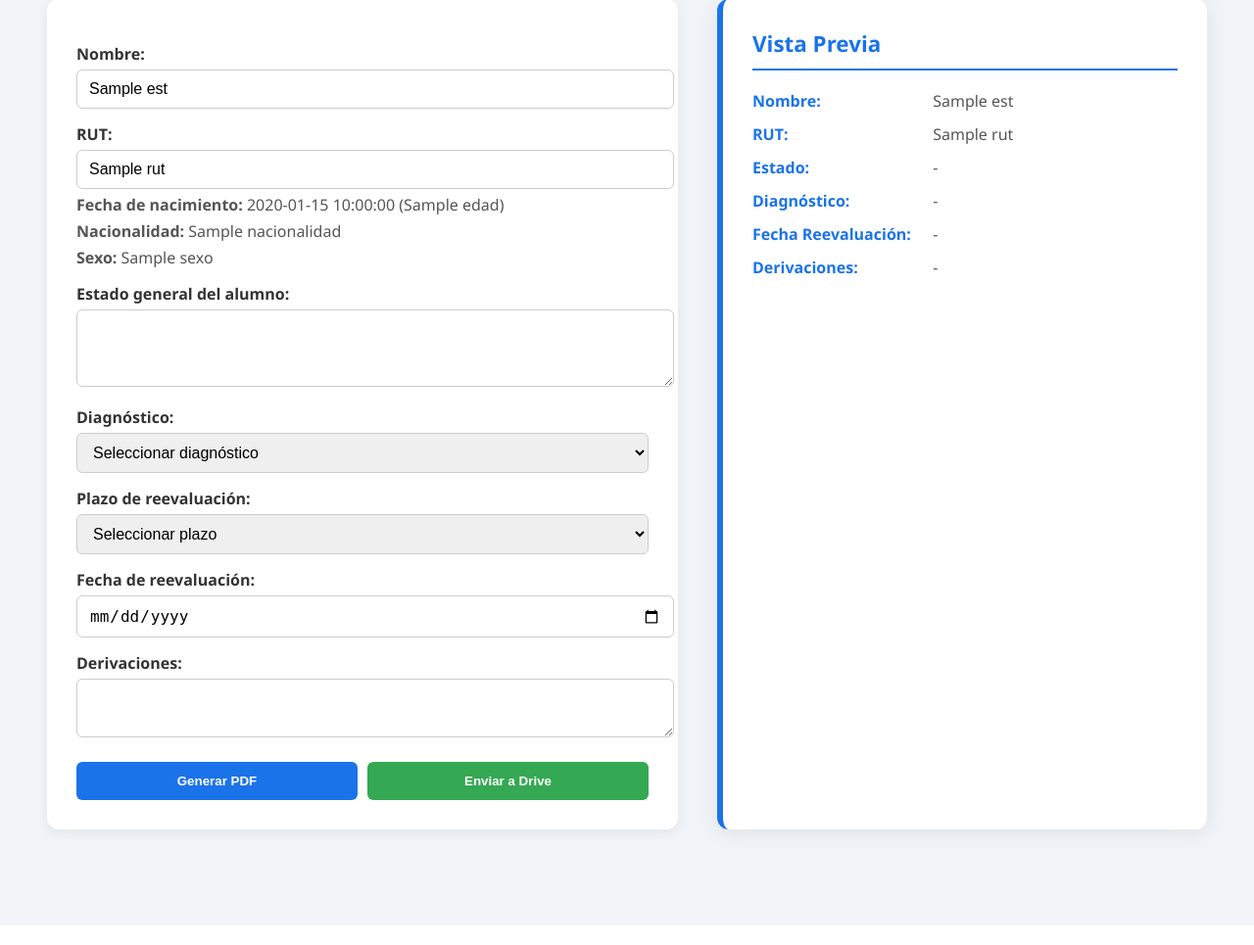
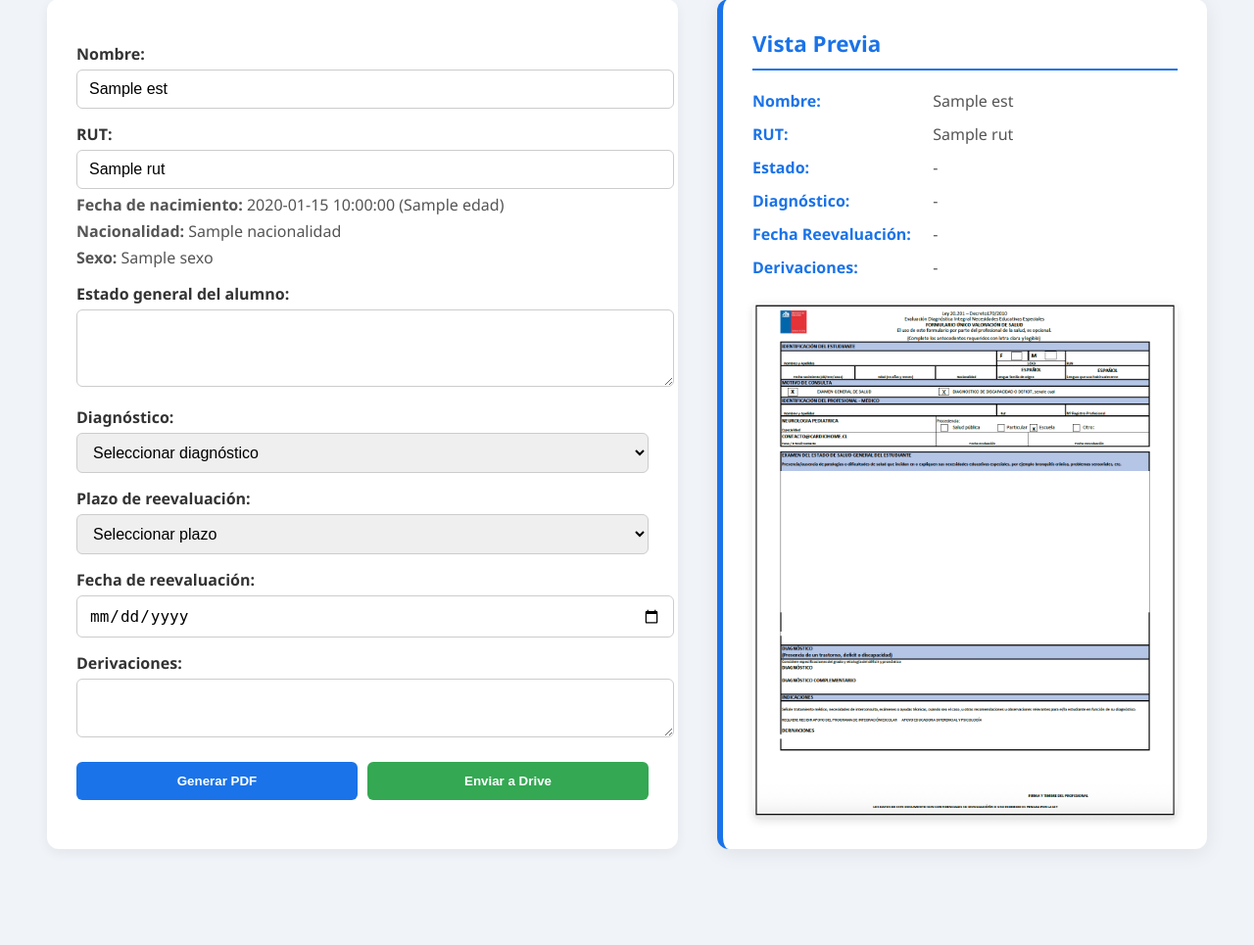
Before and after one commit to jmirandal1994/cardiohome_vercel, a Flask app: template templates/formulario_relleno.html in a window 1280 px wide. Shown: the part 431-1396 px from the top of the page at 98% size. Run offline with Flask 3, Linux system fonts and the light colour scheme; the template is opened without the code that fills it: most values are stand-ins (such as "Sample title", 1, 10 or a date in 2020).

Commit message:
Update formulario_relleno.html

```diff
--- a/templates/formulario_relleno.html
+++ b/templates/formulario_relleno.html
@@ -59,6 +59,8 @@
       padding: 30px;
       border-left: 6px solid #1a73e8;
       transition: box-shadow 0.3s ease, transform 0.2s ease;
+      position: relative;
+      overflow: hidden;
     }
 
     .preview:hover {
@@ -90,6 +92,14 @@
     .preview span {
       font-weight: 500;
       color: #555;
+    }
+
+    .preview-img {
+      display: block;
+      width: 100%;
+      margin-top: 25px;
+      border-radius: 8px;
+      box-shadow: 0 2px 8px rgba(0,0,0,0.1);
     }
 
     label {
@@ -216,12 +226,14 @@
       <p><strong>Diagnóstico:</strong> <span class="prev-diagnostico">-</span></p>
       <p><strong>Fecha Reevaluación:</strong> <span class="prev-reevaluacion">-</span></p>
       <p><strong>Derivaciones:</strong> <span class="prev-derivaciones">-</span></p>
+
+      <!-- Imagen de muestra del formulario -->
+      <img src="/static/formulario_muestra.png" alt="Ejemplo Formulario" class="preview-img">
     </div>
   </div>
   {% endfor %}
 
   <script>
-    // Buscador
     const input = document.getElementById('buscador');
     input.addEventListener('input', function () {
       const filtro = this.value.toLowerCase();
@@ -232,7 +244,6 @@
       });
     });
 
-    // Calcular fecha reevaluación
     function setFechaReevaluacion(select) {
       const años = parseInt(select.value);
       if (!años) return;
@@ -247,7 +258,6 @@
       fechaInput.value = fecha;
     }
 
-    // Actualizar Vista Previa
     function updatePreview(form) {
       const container = form.closest('.container');
       container.querySelector('.prev-nombre').textContent = form.nombre.value;
@@ -258,9 +268,8 @@
       container.querySelector('.prev-derivaciones').textContent = form.derivaciones.value;
     }
 
-    // Simular enviar a Drive
     function enviarADrive(button) {
-      alert("Aquí se conecta la subida a Google Drive. 😊");
+      alert("Aquí se conecta la subida a Google Drive. 🚀");
     }
   </script>
 </body>
```
